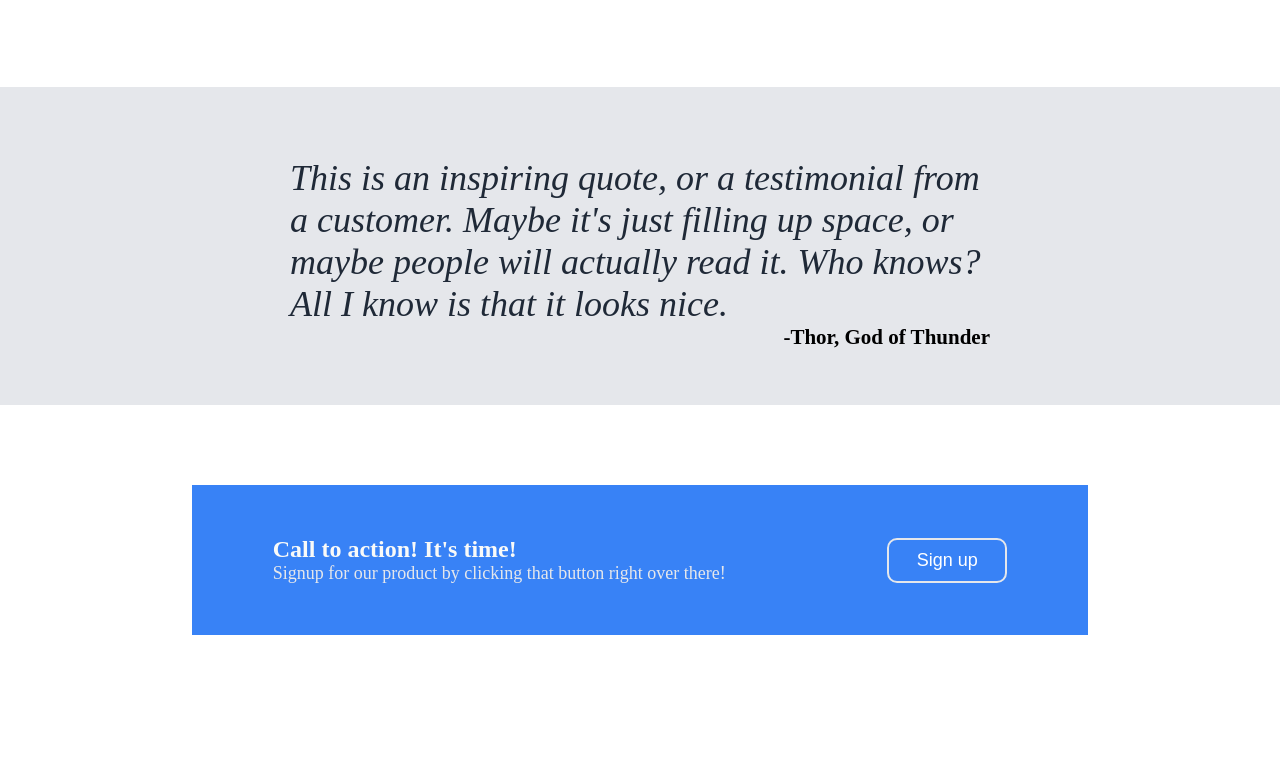
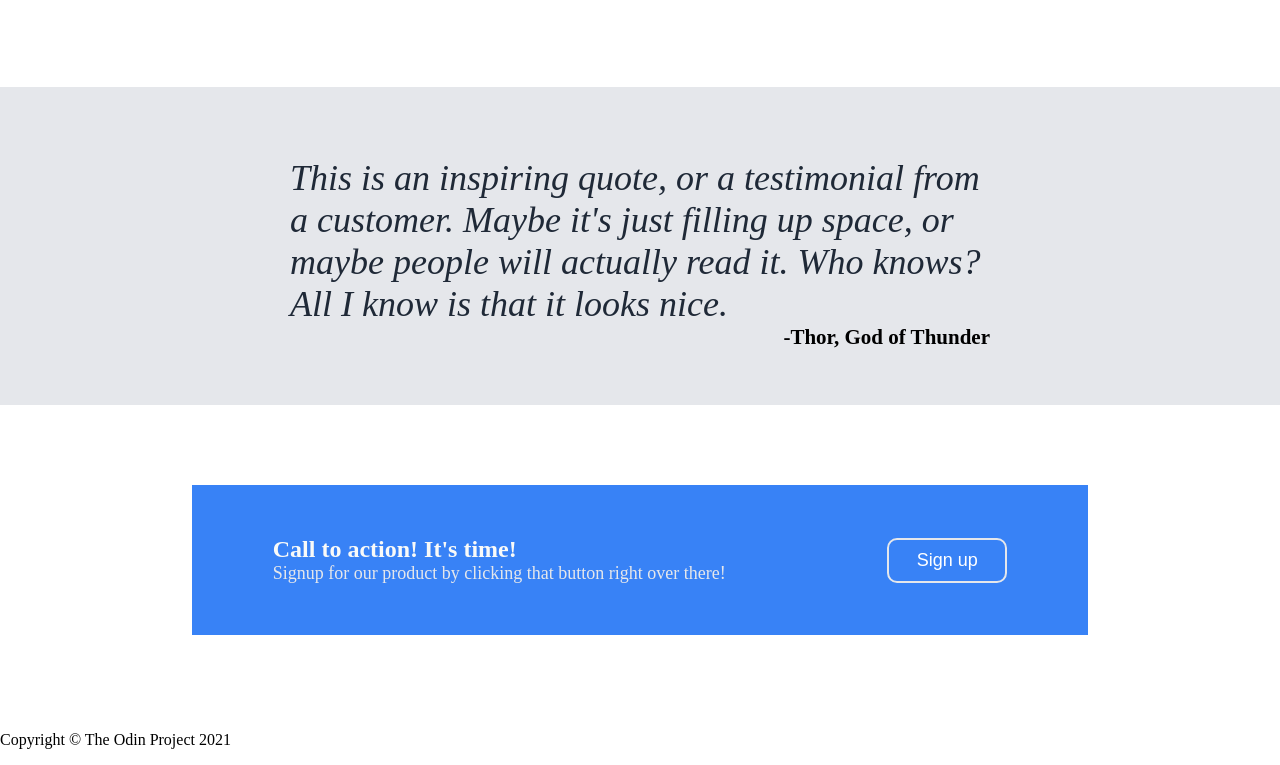
Before and after one commit to climberg123/Landing-Page, a plain HTML site: page index.html in a window 1280 px wide. Shown: the part 791-1556 px from the top of the page. Before the commit the page ends 1506 px from the top, so only its background shows below. Drawn offline with Linux system fonts and the light colour scheme.

Commit message:
Added footer containing copyright information

```diff
--- a/index.html
+++ b/index.html
@@ -72,5 +72,9 @@
         </div>
         <button id="call-button">Sign up</button>
     </div>
+
+    <footer id="footer-container">
+        <p>Copyright © The Odin Project 2021</p>
+    </footer>
 </body>
 </html>
```
